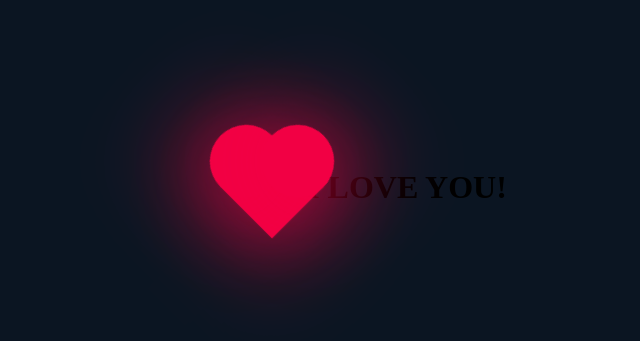
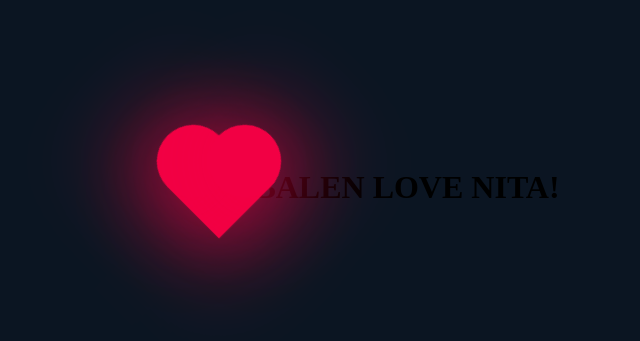
Before and after one commit to NorthEastt/Falling, a plain HTML site: page index.html in a window 1280 px wide. Shown: the part 213-554 px from the top of the page, without its empty margins (268-908 px from the left). Drawn offline with Linux system fonts and the light colour scheme.

Commit message:
Update index.html

```diff
--- a/index.html
+++ b/index.html
@@ -11,6 +11,6 @@
     <div class="heart">
 
     </div>
-    <h1 style="text-align: left;">I LOVE YOU!</h1>
+    <h1 style="text-align: left;">BALEN LOVE NITA!</h1>
 </body>
 </html>
```
